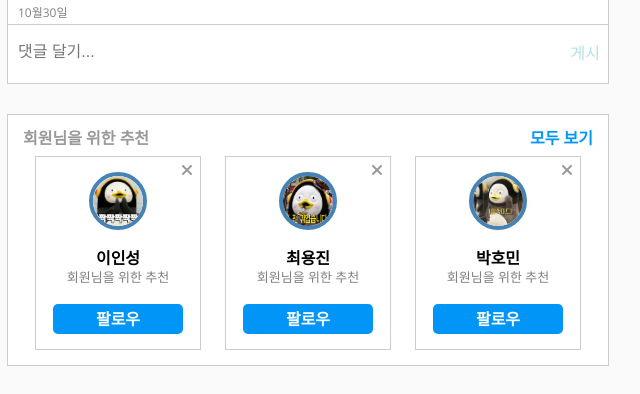
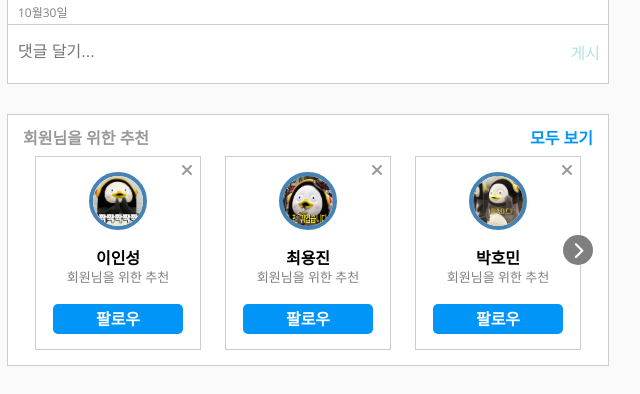
Before and after one commit to Prosted/Instagram-clone-web-site, a plain HTML site: page home.html in a window 1280 px wide. Shown: the part 3739-4133 px from the top of the page, 217-857 px from the left. Drawn offline with nearby package versions, Linux system fonts and the light colour scheme.

Commit message:
add friend next button

```diff
--- a/components/friend.css
+++ b/components/friend.css
@@ -4,6 +4,7 @@
     height: 250px;
     margin-top: 30px;
     border: var(--main-border);
+    position: relative;
 
 }
 
@@ -82,3 +83,19 @@
     color: white;
     font-weight: 600;
 }
+
+#friend-next-button{
+    color: white;
+    position: absolute;
+    top:120px;
+    right: 15px;
+    background-color: #7F7F7F;
+    border-radius: 50%;
+    font-size: 17px;
+    display: flex;
+    justify-content: center;
+    align-items: center;
+    width: 30px;
+    height: 30px;
+    cursor: pointer;
+}
--- a/home.html
+++ b/home.html
@@ -188,6 +188,7 @@
               <span class="friend-follow">팔로우</span>
               <span class="delete"><i class="fas fa-times"></i></span>
             </div>
+            <span id="friend-next-button"><i class="fas fa-chevron-right"></i></span>
           </div>
         </main>
       </div>
```
